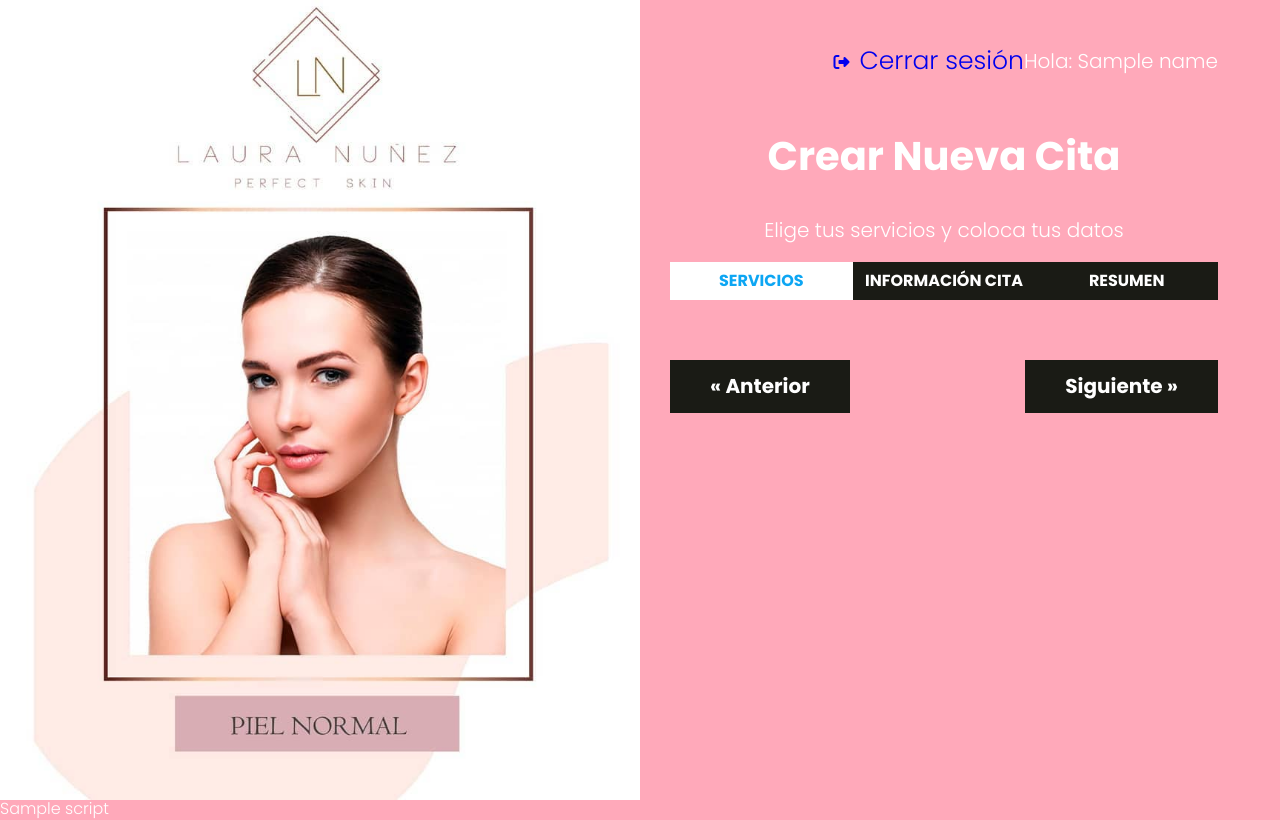
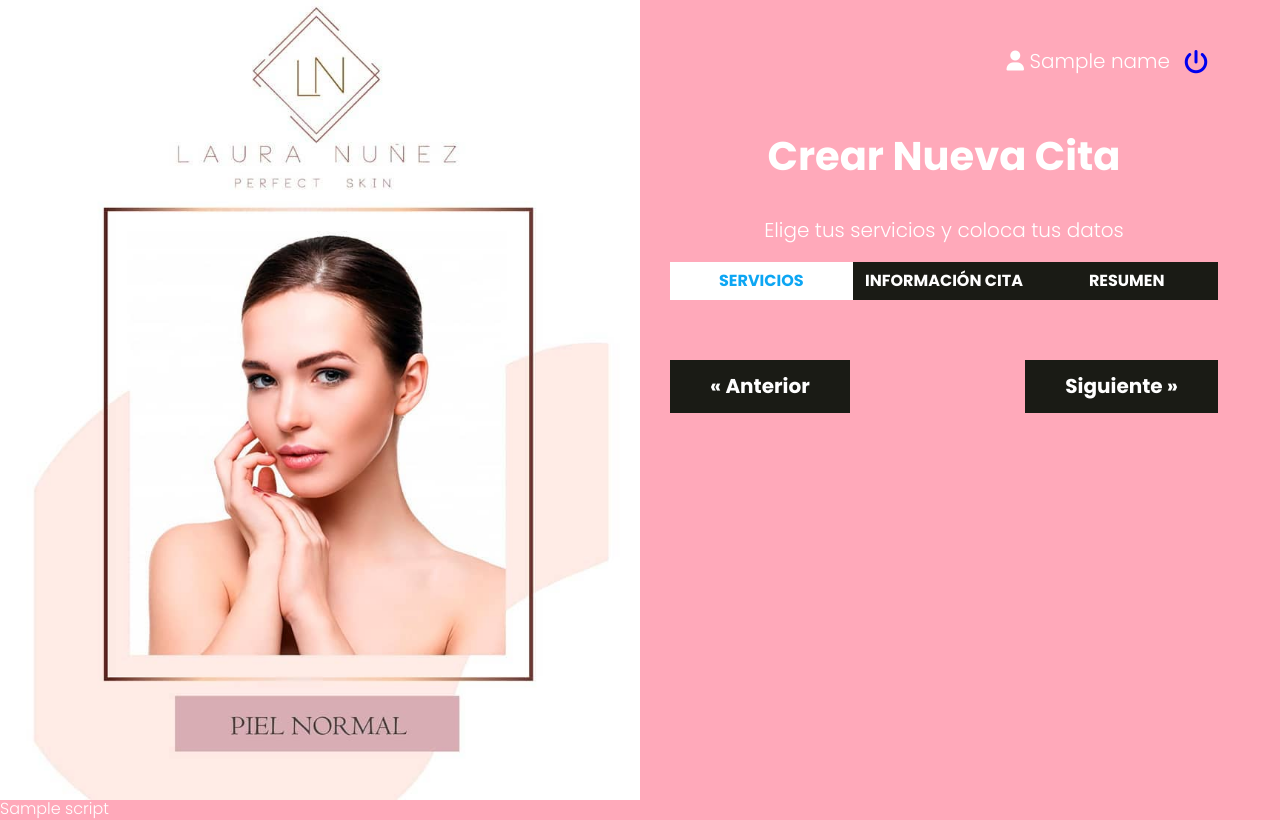
Before and after one commit to Yeizermarrugo/Perfectskin_php, a PHP site: the page made by views/cita/index.php in a window 1280 px wide. Run offline with PHP 8.4, Linux system fonts and the light colour scheme; the template is opened without the code that fills it: most values are stand-ins (such as "Sample title", 1, 10 or a date in 2020); some libraries are stand-ins or nearby versions.

Commit message:
[MOD] name and user icon

```diff
--- a/views/cita/index.php
+++ b/views/cita/index.php
@@ -1,6 +1,7 @@
 <?php
         include_once __DIR__ . '/../templates/barra.php';
     ?>
+
 <h1 class="nombre-pagina">Crear Nueva Cita</h1>
 <p class="descripcion-pagina">Elige tus servicios y coloca tus datos</p>
 
--- a/views/templates/barra.php
+++ b/views/templates/barra.php
@@ -1,9 +1,9 @@
 <div class="barra">
     <div class="usuario">
+        <p><i class="fa-solid fa-user"></i> <?php echo $name ?? '' ?></p>
         <a href="/logout">
-            <i class="fa-solid fa-right-from-bracket"></i>
-            <span class="cerrar-sesion">Cerrar sesión</span>
+            <i class="fa-solid fa-power-off"></i>
+            <span class="cerrar-sesion"></span>
         </a>
-        <p>Hola: <?php echo $name ?? '' ?></p>
     </div>
 </div>
```
